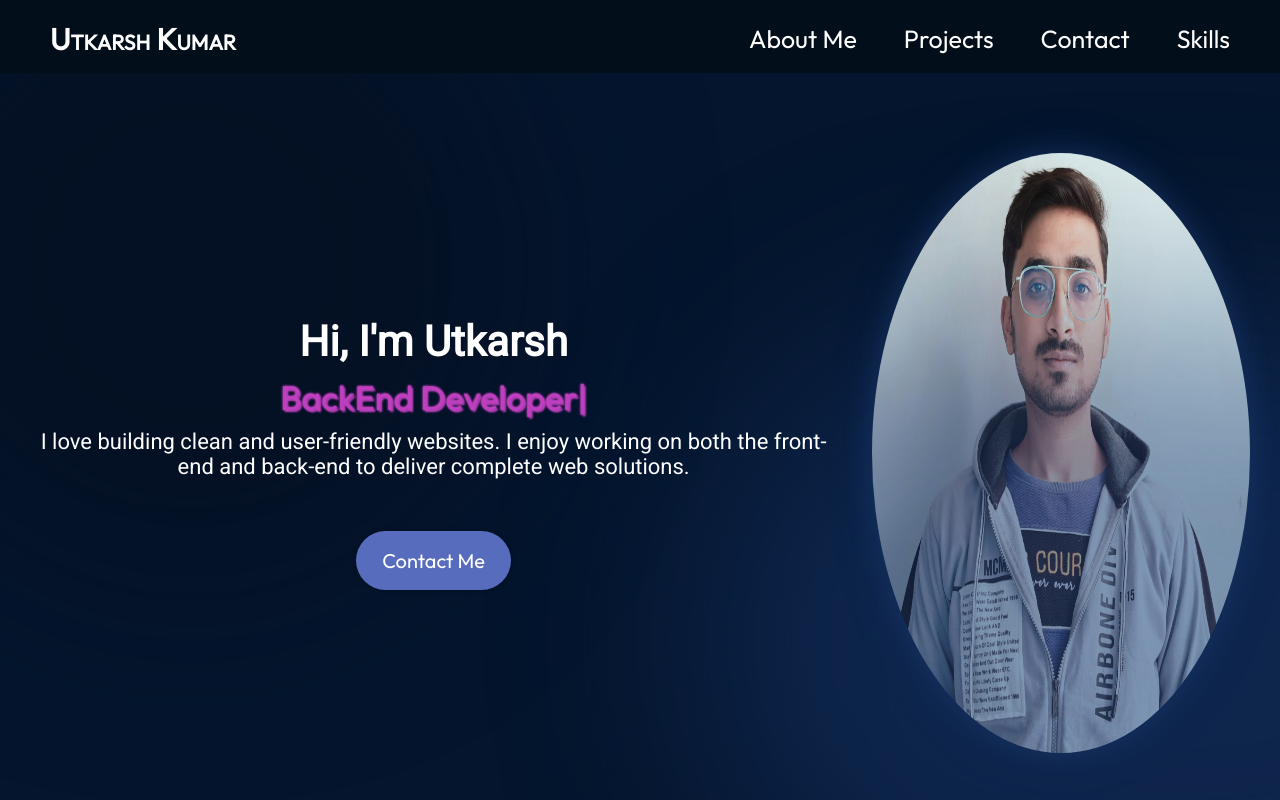
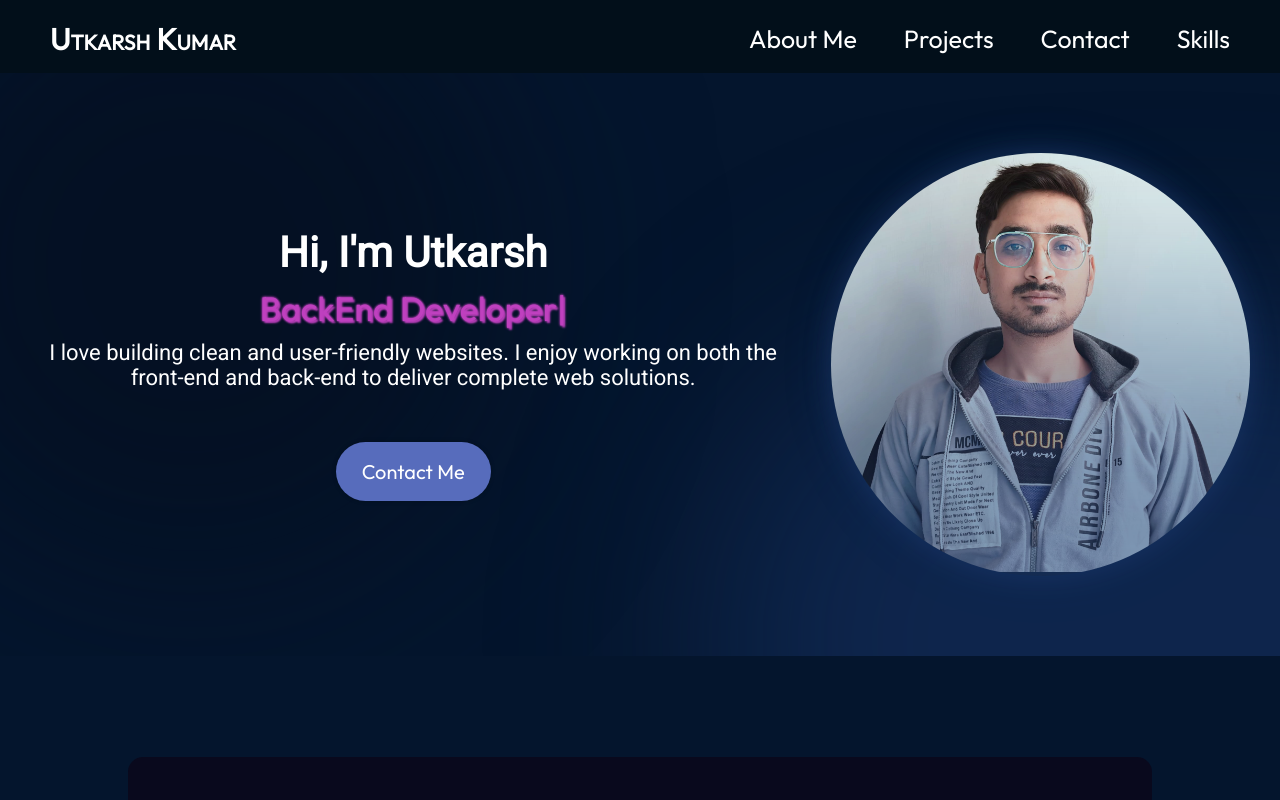
Before and after one commit to GithubUtkarsh/My_Portfolio, a React (Vite) app: page / in a window 1280 px wide. Shown: the top 800 px of the page. Built offline with nearby package versions, Linux system fonts and the light colour scheme.

Commit message:
some changes in hero section

```diff
--- a/src/components/Hero/Hero.module.css
+++ b/src/components/Hero/Hero.module.css
@@ -8,6 +8,7 @@
   overflow: hidden;
   align-items: center;
   justify-content: space-between;
+  /* border: 1px solid green; */
   padding: 50px 0;
   /* z-index: 1; */
 }
@@ -72,8 +73,8 @@
 
 .imgContainer {
   /* border: 2px solid red; */
-  width: 600px;
-  height: 600px;
+  width: 700px;
+  height: auto;
   margin: 30px;
   border-radius: 50%;
   overflow: hidden;
```
